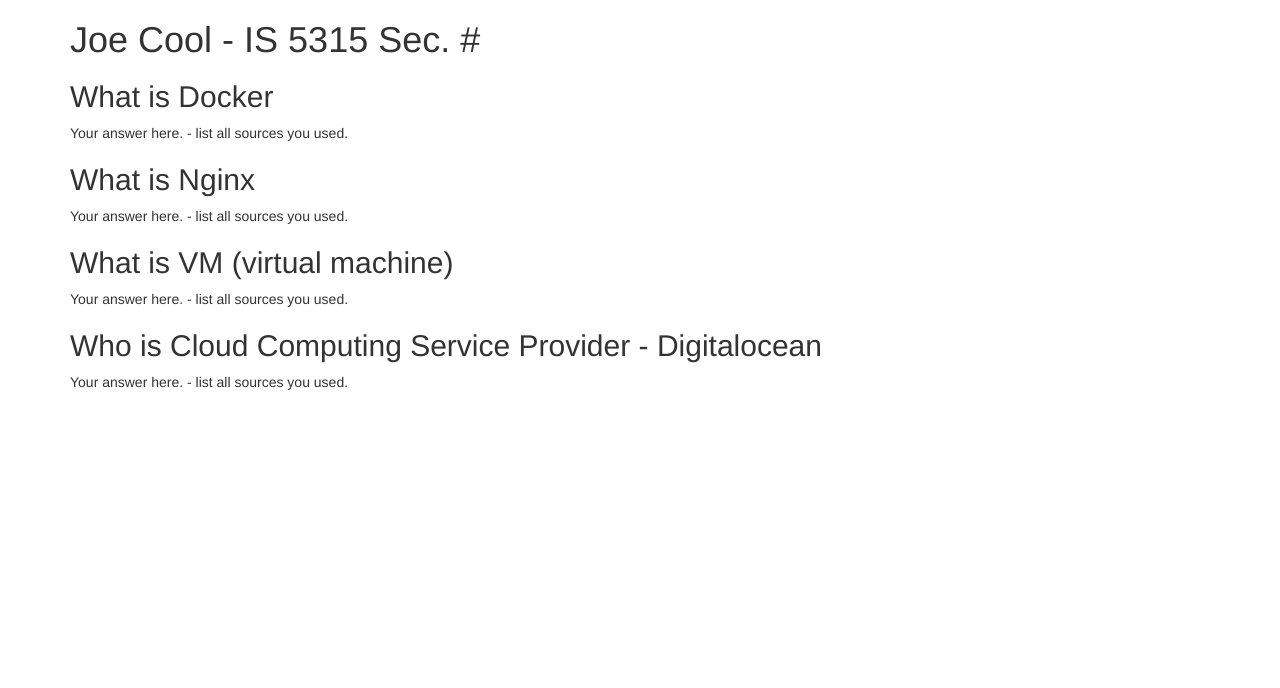
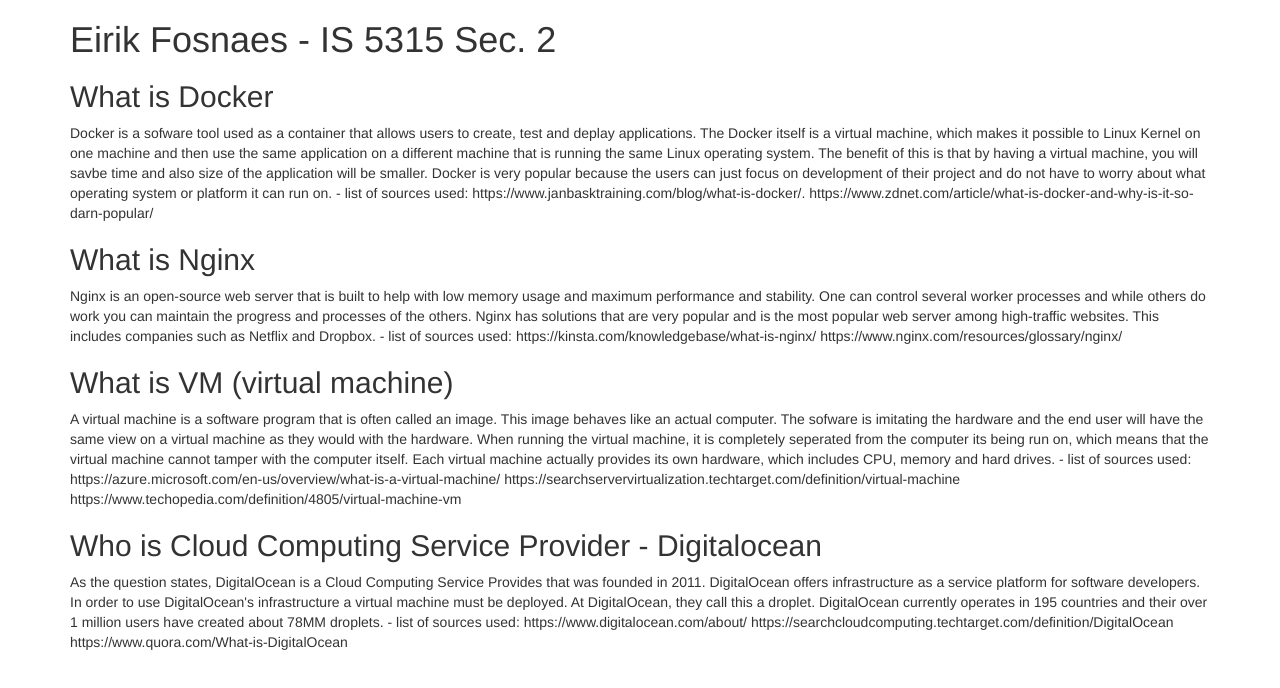
Before and after one commit to eikfosn/5315, a plain HTML site: page index.html in a window 1280 px wide. Drawn offline with nearby package versions, Linux system fonts and the light colour scheme.

Commit message:
hw files

```diff
--- a/index.html
+++ b/index.html
@@ -5,15 +5,29 @@
   </head>
   <body>
     <div class="container">
-      <h1>Joe Cool - IS 5315 Sec. #</h1>
+      <h1>Eirik Fosnaes - IS 5315 Sec. 2</h1>
       <h2>What is Docker</h2>
-      <p>Your answer here. - list all sources you used.</p>
+      <p>Docker is a sofware tool used as a container that allows users to create, test and deplay applications. The Docker itself is a virtual machine, which makes it possible to Linux Kernel on one machine and then use the same application on a different machine that is running the same Linux operating system. The benefit of this is that by having a virtual machine, you will savbe time and also size of the application will be smaller. Docker is very popular because the users can just focus on development of their project and do not have to worry about what operating system or platform it can run on.
+      - list of sources used:
+      https://www.janbasktraining.com/blog/what-is-docker/.
+      https://www.zdnet.com/article/what-is-docker-and-why-is-it-so-darn-popular/</p>
       <h2>What is Nginx</h2>
-      <p>Your answer here. - list all sources you used.</p>
+      <p>Nginx is an open-source web server that is built to help with low memory usage and maximum performance and stability. One can control several worker processes and while others do work you can maintain the progress and processes of the others. Nginx has solutions that are very popular and is the most popular web server among high-traffic websites. This includes companies such as Netflix and Dropbox.
+      - list of sources used:
+      https://kinsta.com/knowledgebase/what-is-nginx/
+      https://www.nginx.com/resources/glossary/nginx/</p>
       <h2>What is VM (virtual machine)</h2>
-      <p>Your answer here. - list all sources you used.</p>
+      <p>A virtual machine is a software program that is often called an image. This image behaves like an actual computer. The sofware is imitating the hardware and the end user will have the same view on a virtual machine as they would with the hardware. When running the virtual machine, it is completely seperated from the computer its being run on, which means that the virtual machine cannot tamper with the computer itself. Each virtual machine actually provides its own hardware, which includes CPU, memory and hard drives.
+      - list of sources used:
+      https://azure.microsoft.com/en-us/overview/what-is-a-virtual-machine/
+      https://searchservervirtualization.techtarget.com/definition/virtual-machine
+      https://www.techopedia.com/definition/4805/virtual-machine-vm</p>
       <h2>Who is Cloud Computing Service Provider - Digitalocean</h2>
-      <p>Your answer here. - list all sources you used.</p>
+      <p>As the question states, DigitalOcean is a Cloud Computing Service Provides that was founded in 2011. DigitalOcean offers infrastructure as a service platform for software developers. In order to use DigitalOcean's infrastructure a virtual machine must be deployed. At DigitalOcean, they call this a droplet. DigitalOcean currently operates in 195 countries and their over 1 million users have created about 78MM droplets.
+      - list of sources used:
+      https://www.digitalocean.com/about/
+      https://searchcloudcomputing.techtarget.com/definition/DigitalOcean
+      https://www.quora.com/What-is-DigitalOcean</p>
     </div>
   </body>
 </html>
```
